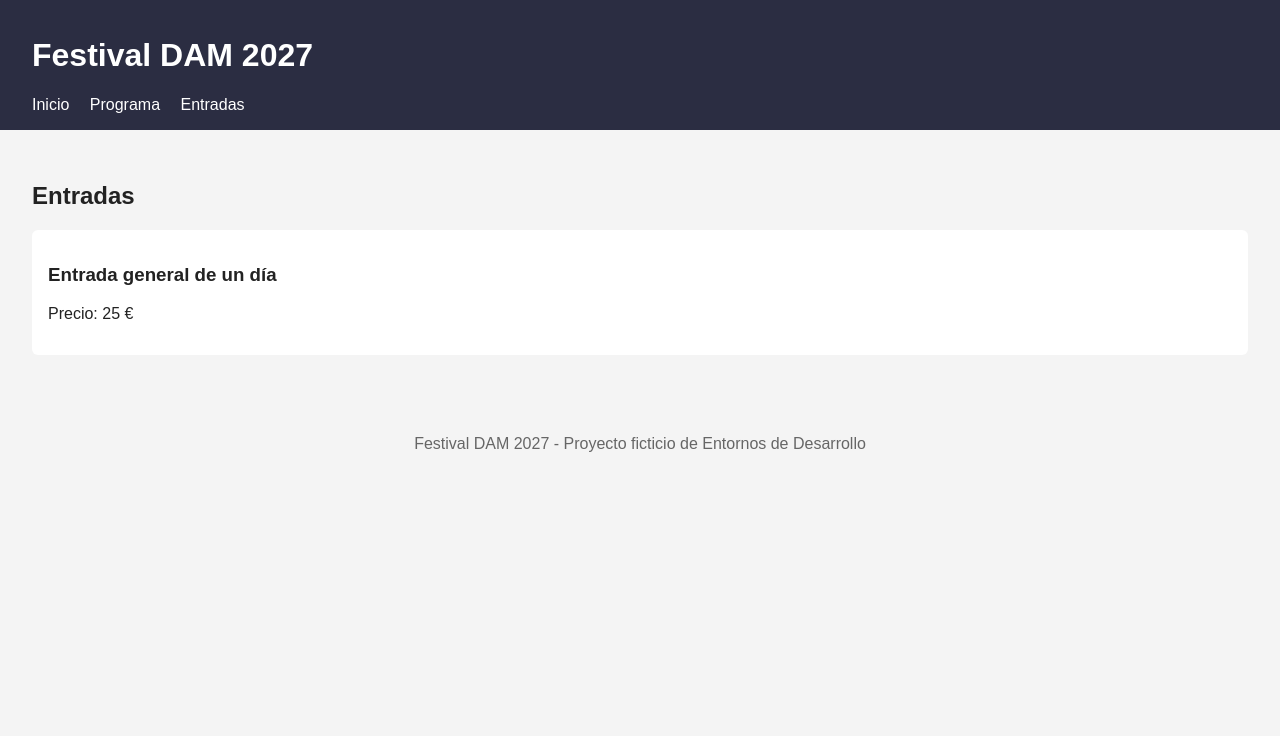
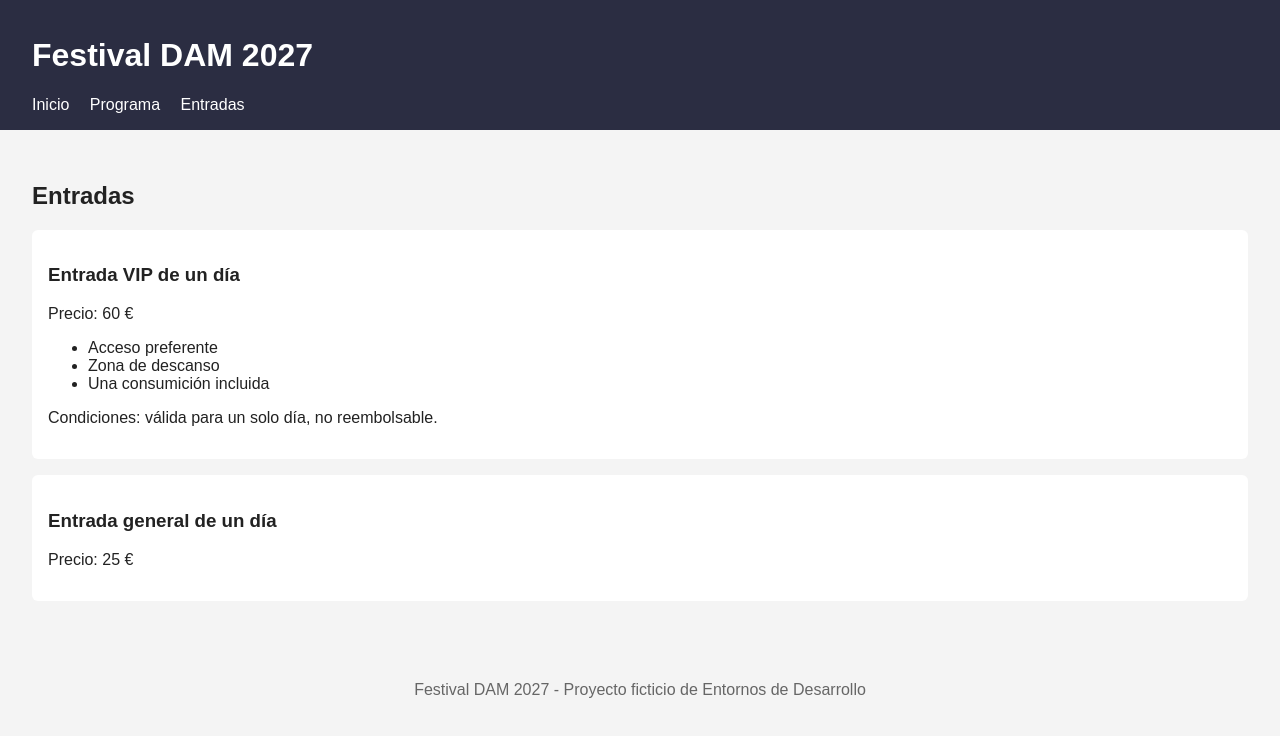
Before and after one commit to manganediallo25-prog/festival-dam-2027, a plain HTML site: page entradas.html in a window 1280 px wide. Drawn offline with Linux system fonts and the light colour scheme.

Commit message:
Añade entrada VIP de un día (60 €)

```diff
--- a/entradas.html
+++ b/entradas.html
@@ -20,6 +20,16 @@
     <h2>Entradas</h2>
 
     <!-- ZONA SUPERIOR: aquí se añadirá la entrada VIP en la fase 2 -->
+     <section>
+    <h3>Entrada VIP de un día</h3>
+    <p>Precio: 60 €</p>
+    <ul>
+      <li>Acceso preferente</li>
+      <li>Zona de descanso</li>
+      <li>Una consumición incluida</li>
+    </ul>
+    <p>Condiciones: válida para un solo día, no reembolsable.</p>
+  </section>
 
     <section>
       <h3>Entrada general de un día</h3>
```
